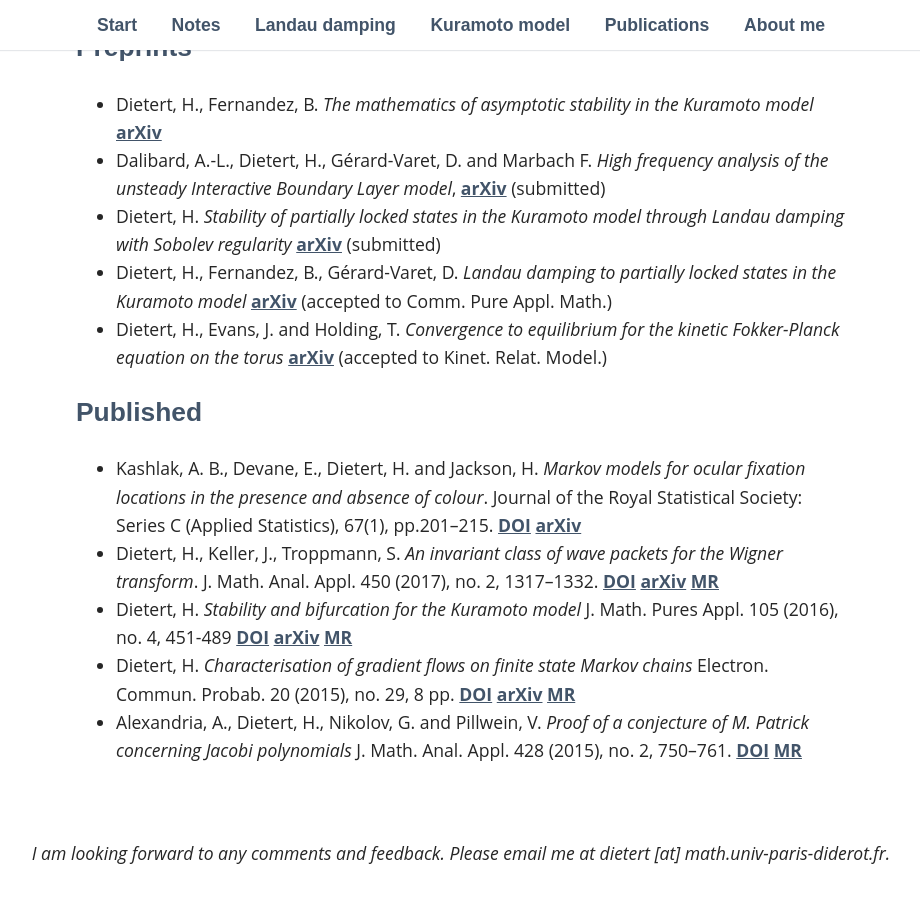
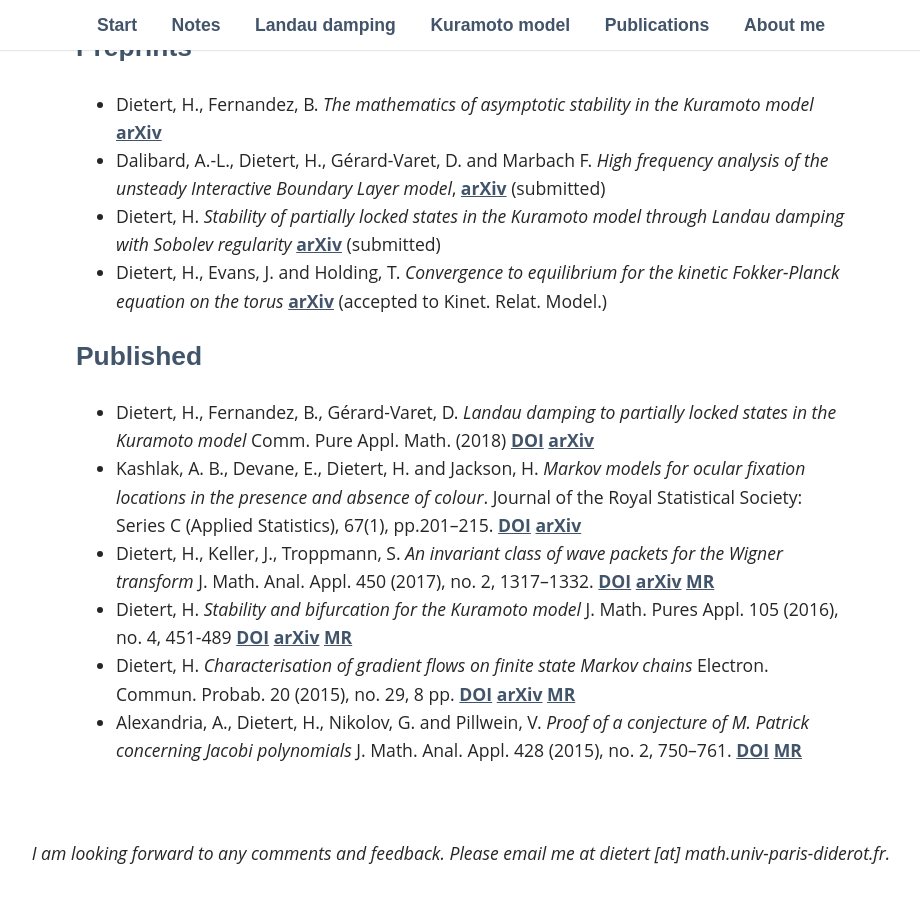
Before and after one commit to hdietert/hdietert.github.io, a Jekyll site: the page built from publications.md, in a window 1280 px wide and 900 px high, scrolled down 611 px. Shown: the whole window, without its empty margins (179-1099 px from the left). Built offline with Jekyll 4.4.1, drawn with Linux system fonts in a browser that asks for light colours.

Commit message:
update publication

```diff
--- a/publications.md
+++ b/publications.md
@@ -14,14 +14,16 @@ permalink: /publications/
 - Dietert, H. *Stability of partially locked states in the Kuramoto
   model through Landau damping with Sobolev regularity*
   [arXiv](https://arxiv.org/abs/1707.03475) (submitted)
-- Dietert, H., Fernandez, B., Gérard-Varet, D. *Landau damping to
-  partially locked states in the Kuramoto model*
-  [arXiv](https://arxiv.org/abs/1606.04470) (accepted to Comm. Pure Appl. Math.)
 - Dietert, H., Evans, J. and Holding, T. *Convergence to equilibrium
   for the kinetic Fokker-Planck equation on the torus*
   [arXiv](http://arxiv.org/abs/1506.06173) (accepted to Kinet. Relat. Model.)
 
 ## Published
+- Dietert, H., Fernandez, B., Gérard-Varet, D. *Landau damping to
+  partially locked states in the Kuramoto model* Comm. Pure
+  Appl. Math. (2018)
+  [DOI](https://doi.org/10.1002/cpa.21741)
+  [arXiv](https://arxiv.org/abs/1606.04470)
 - Kashlak, A. B., Devane, E., Dietert, H. and Jackson, H. *Markov
   models for ocular fixation locations in the presence and absence of
   colour*. Journal of the Royal Statistical Society: Series C (Applied
@@ -29,7 +31,7 @@ permalink: /publications/
   [DOI](https://doi.org/10.1111/rssc.12223)
   [arXiv](https://arxiv.org/abs/1604.06335)
 - Dietert, H., Keller, J., Troppmann, S. *An invariant class of wave
-  packets for the Wigner transform*. J. Math. Anal. Appl. 450 (2017),
+  packets for the Wigner transform* J. Math. Anal. Appl. 450 (2017),
   no. 2, 1317–1332.
   [DOI](https://doi.org/10.1016/j.jmaa.2016.12.041)
   [arXiv](https://arxiv.org/abs/1505.06192)
```
